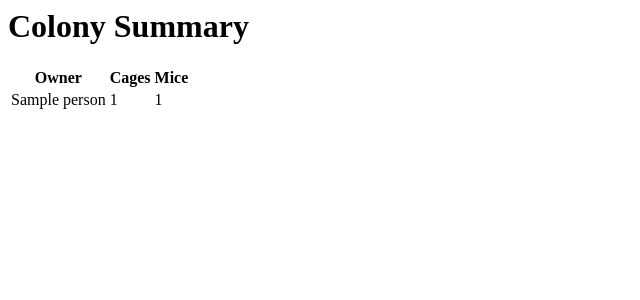
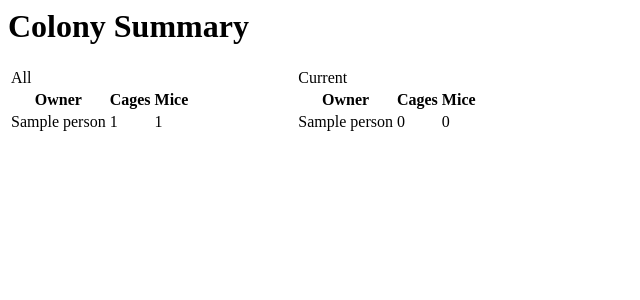
Before and after one commit to Rodgers-PAC-Lab/krill, a Django app: page /colony/summary in a window 1280 px wide. Shown: the top 300 px of the page, without its empty margins (0-640 px from the left). Run offline with Django 3.2, Linux system fonts and the light colour scheme; a user stored in the database is signed in; tables that the repository leaves empty hold one stand-in row (values such as "Sample post"); parts of the project's set-up code (start-up, migrations or seed data) failed here and were passed over.

Commit message:
Separated defunct and current mice/cages

```diff
--- a/colony/templates/colony/summary.html
+++ b/colony/templates/colony/summary.html
@@ -1,6 +1,7 @@
 <h1>Colony Summary</h1>
-<table>
+<table style="display: inline">
 	<thead>
+		<tr><td>All</td></tr>
 		<tr>
 			<th>Owner</th>
 			<th>Cages</th>
@@ -9,7 +10,7 @@
 	</thead>
 
 	<tbody>
-	{% for person in persons %}
+	{% for person in persons_all %}
 		<tr>
 			<td>{{ person.name }}</td>
 			<td>{{ person.cages }}</td>
@@ -18,3 +19,24 @@
 	{% endfor %}
 	</tbody>
 </table>
+
+<table style="display: inline; margin-left:100px">
+	<thead>
+		<tr><td>Current</td></tr>
+		<tr>
+			<th>Owner</th>
+			<th>Cages</th>
+			<th>Mice</th>
+		</tr>
+	</thead>
+
+	<tbody>
+	{% for person in persons_current %}
+		<tr>
+			<td>{{ person.name }}</td>
+			<td>{{ person.cages }}</td>
+			<td>{{ person.mice }}</td>
+		</tr>
+	{% endfor %}
+	</tbody>
+</table>
--- a/colony/views.py
+++ b/colony/views.py
@@ -134,10 +134,17 @@ def summary(request):
     mice = Mouse.objects.all()
     cages = Cage.objects.all()
 
-    table_data = [{ 'name': person.name,
+    #Contains information about all cages and mice stored in databse
+    all_table_data = [{ 'name': person.name,
                     'cages': cages.filter(proprietor=person).count(),
                     'mice': mice.filter(user=person).count(),
                 } for person in persons]
 
+    #Contains information about only non-defunct cages and non-sacked mice
+    current_table_data = [{ 'name': person.name,
+                    'cages': len([cage for cage in cages.filter(proprietor=person, defunct=False) if not cage.defunct]),
+                    'mice': len([mouse for mouse in mice.filter(user=person) if not mouse.sacked]),
+                } for person in persons]
 
-    return render(request, 'colony/summary.html', {'persons': table_data})
+
+    return render(request, 'colony/summary.html', {'persons_all': all_table_data, 'persons_current': current_table_data})
```
